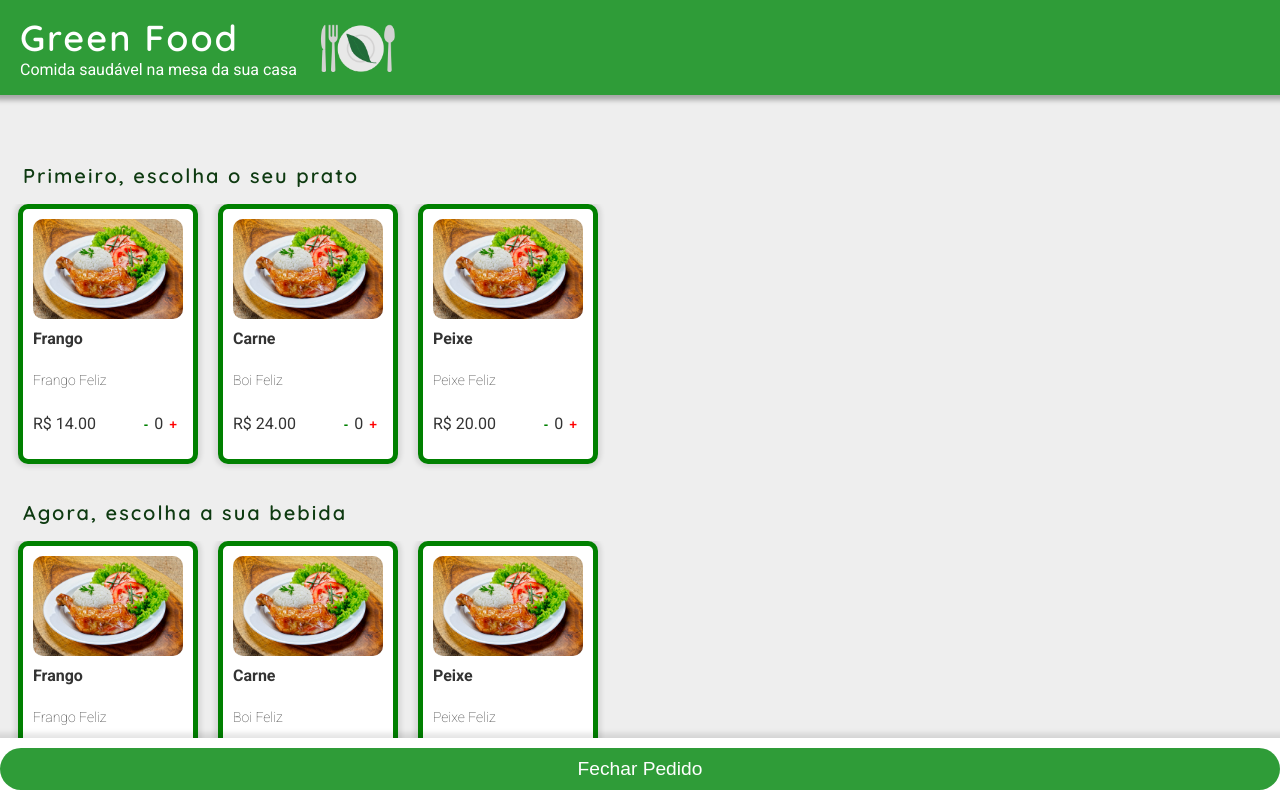
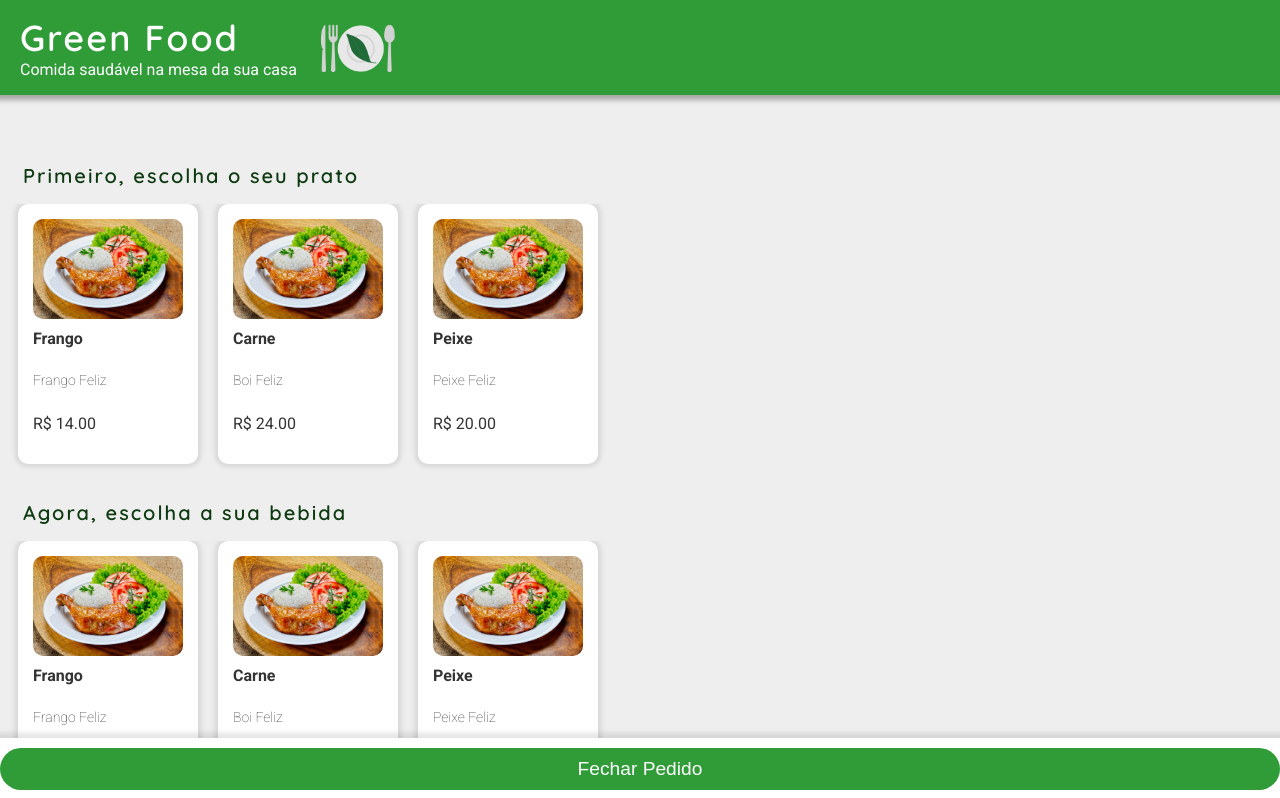
Before and after one commit to ligiadavilabozzi/green-foods, a React (Create React App) app: page / in a window 1280 px wide. Shown: the top 798 px of the page. Built offline with nearby package versions, Linux system fonts and the light colour scheme.

Commit message:
implementing quantity on Product

```diff
--- a/public/css/styles.css
+++ b/public/css/styles.css
@@ -126,7 +126,6 @@ h3 {
   justify-content: space-between;
 }
 
-
 .close-order button {
   display: block;
   width: 100%;
--- a/src/App.js
+++ b/src/App.js
@@ -1,9 +1,12 @@
+import ReactDom from "react-dom";
+import React from "react";
+
 import Category from "./components/Category";
 import CloseOrder from "./components/CloseOrder";
 import Header from "./components/Header";
 
 
-const categories = [
+const initialCategories = [
   {
     title: 'Primeiro, escolha o seu prato',
     products: [
@@ -93,13 +96,20 @@ const categories = [
   }
 ]
 
+function App() {
+  const [categories, setCategories] = React.useState(initialCategories);
 
-function App() {
+  function changeQuantity(product, newQuantity){
+    product.quantity = newQuantity;
+    setCategories([...categories])
+
+  }
+
   return (
     <>
       <Header />
       {categories.map(category => (
-        <Category category={category} />
+        <Category category={category} changeQuantity={changeQuantity} />
       ))}
 
       <CloseOrder />
--- a/src/components/Category.js
+++ b/src/components/Category.js
@@ -1,13 +1,13 @@
 import Product from "./Product"
 
 export default function Category(props) {
-    const { category } = props
+    const { category, changeQuantity } = props
     return (
         <>
             <h3>{category.title}</h3>
             <ul className="list">
                 {category.products.map(product => (
-                  <Product product={product} />
+                  <Product product={product} changeQuantity={changeQuantity}/>
                 ))}
             </ul>
         </>
--- a/src/components/Product.js
+++ b/src/components/Product.js
@@ -1,17 +1,26 @@
+import React from 'react';
+
 export default function Product(props) {
-    const { product } = props
+
+    const { product, changeQuantity} = props
+
+    function selectItem() {
+        if(product.quantity === 0){
+            changeQuantity(product, 1)
+        }
+    }
+
     return (
         <>
-            <li class="option selected">
+            <li className={product.quantity > 0 ? 'option selected' : 'option'} onClick={selectItem}>
                 <img src={product.imgUrl} />
                 <h4>{product.name}</h4>
                 <p className='description'>{product.description}</p>
-
                 <p className='price'>R$ {product.price.toFixed(2)}
                     <div className='quantity'>
-                        <button className='add'>-</button>
+                        <button className='remove' >-</button>
                         <span>{product.quantity}</span>
-                        <button className='remove'>+</button>
+                        <button className='add' >+</button>
                     </div>
                 </p>
 
```
